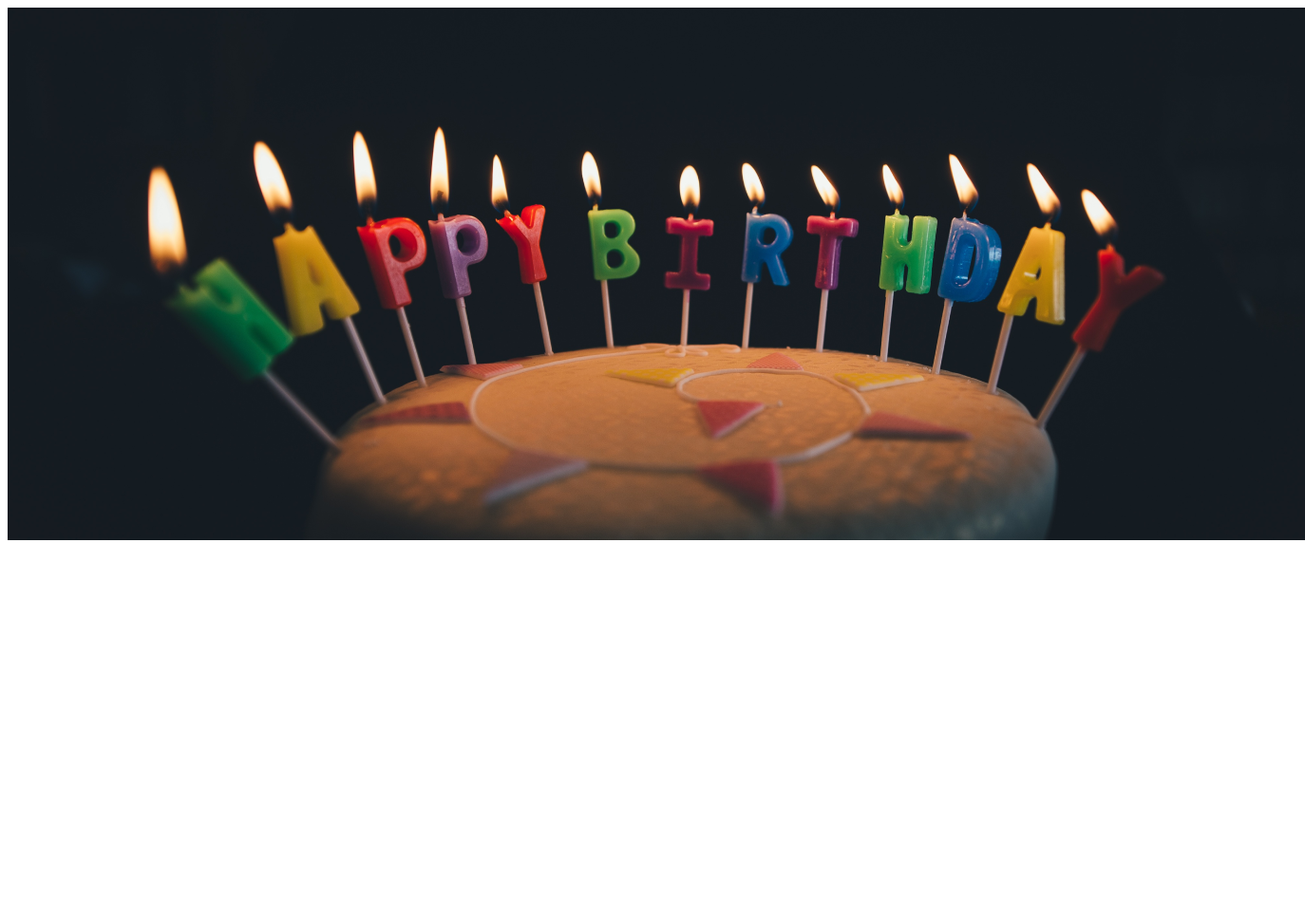
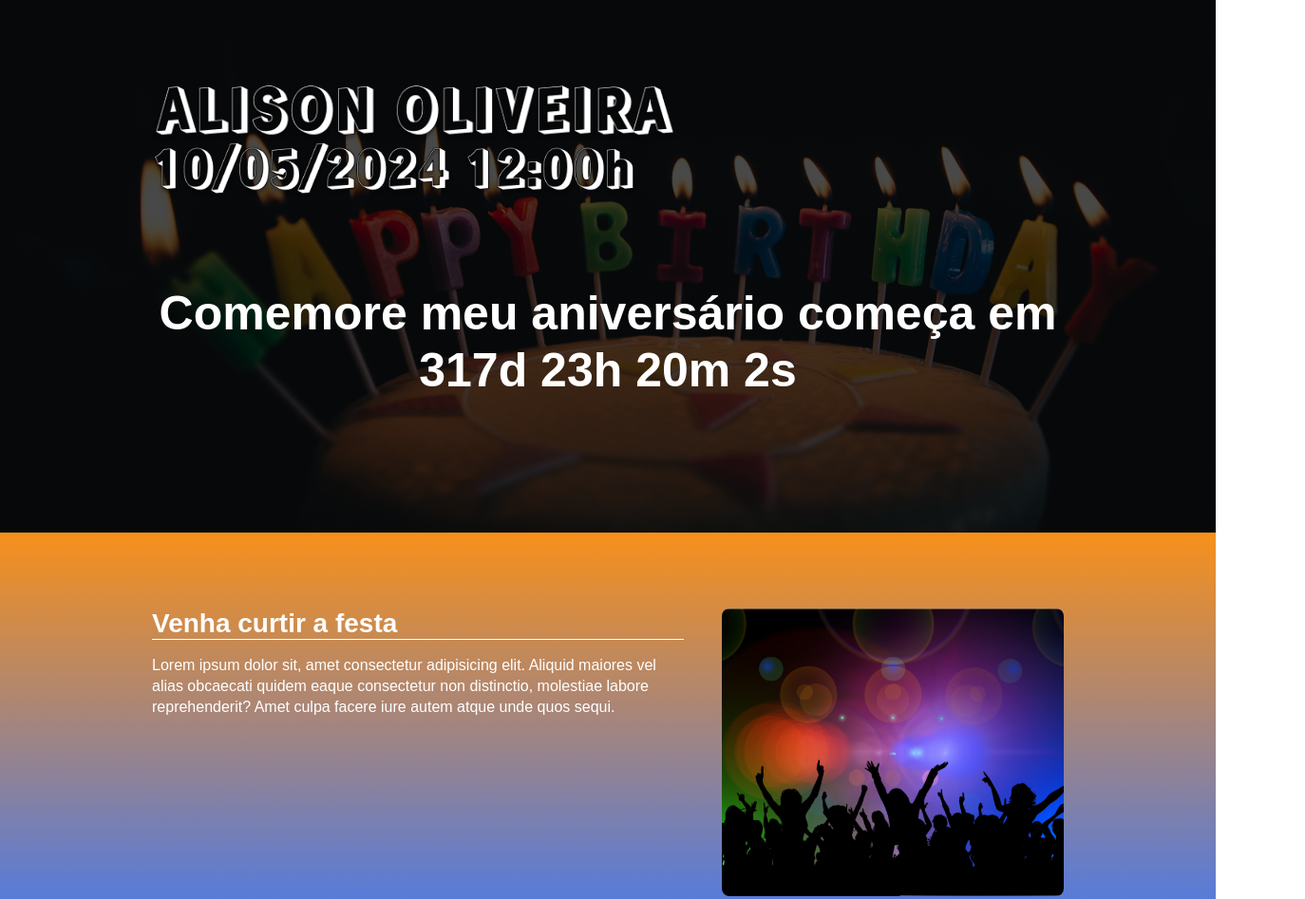
Before and after one commit to alisonoliveira89/aos_birthday, a website built with Parcel: page src/index.html in a window 1280 px wide. Shown: the top 947 px of the page at 95% size, 1374 px wide, since content can reach past the window. Before the commit the page ends 800 px from the top, so only its background shows below. Built offline with nearby package versions, Linux system fonts and the light colour scheme.

Commit message:
finalizando o projeto

```diff
--- a/package.json
+++ b/package.json
@@ -2,9 +2,9 @@
   "name": "exercicio",
   "version": "1.0.0",
   "description": "",
-  "main": "index.js",
   "scripts": {
     "dev": "parcel src/index.html src/styles/main.scss src/scripts/main.js",
+    "build": "parcel build src/index.html",
     "test": "echo \"Error: no test specified\" && exit 1"
   },
   "keywords": [],
--- a/sharp.config.json
+++ b/sharp.config.json
@@ -1,5 +1,5 @@
 {
   "png": {
-    "quality": 75
+    "quality": 85
   }
 }
--- a/src/index.html
+++ b/src/index.html
@@ -4,12 +4,69 @@
 <head>
     <meta charset="UTF-8">
     <meta name="viewport" content="width=device-width, initial-scale=1.0">
-    <title>Document</title>
+    <title>AOS Happy Birthday</title>
+
+    <link rel="preconnect" href="https://fonts.googleapis.com">
+    <link rel="preconnect" href="https://fonts.gstatic.com" crossorigin>
+    <link href="https://fonts.googleapis.com/css2?family=Roboto:wght@400;700&display=swap" rel="stylesheet">
+
     <link rel="stylesheet" href="styles/main.scss">
+    <link rel="stylesheet" href="https://unpkg.com/aos@next/dist/aos.css" />
+
+    <link rel="icon" href="images/icon.png" type="image/png">
 </head>
 
 <body>
-    <img src="images/fundo.png" alt="Imagem de Fundo">
+    <header class="hero">
+        <div class="container">
+            <img class="hero__logo" src="images/logo_aos.png" alt="AOS">
+            <img class="hero__logo" src="images/date1.png" alt="AOS">
+            <p class="hero__text">
+                Comemore meu aniversário começa em <span id="contador"></span>
+            </p>
+        </div>
+    </header>
+    <section class="event event--party">
+        <div class="container" data-aos="fade-down">
+            <div class="event__details">
+                <h2 class="event__details__title">Venha curtir a festa</h2>
+                <p class="event__details__description">
+                    Lorem ipsum dolor sit, amet consectetur adipisicing elit. Aliquid maiores vel alias obcaecati quidem
+                    eaque consectetur non distinctio, molestiae labore reprehenderit? Amet culpa facere iure autem atque
+                    unde quos sequi.
+                </p>
+            </div>
+            <img class="event__image" src="./images/party.png" alt="Front-end">
+        </div>
+    </section>
+    <section class="event event--location event--image-left">
+        <div class="container" data-aos="fade-left">
+            <div class="event__details">
+                <h2 class="event__details__title">Como chegar</h2>
+                <p class="event__details__description">
+                    Lorem ipsum dolor sit, amet consectetur adipisicing elit. Aliquid maiores vel alias obcaecati quidem
+                    eaque consectetur non distinctio, molestiae labore reprehenderit? Amet culpa facere iure autem atque
+                    unde quos sequi.
+                </p>
+            </div>
+            <img class="event__image" src="./images/location.png" alt="mapa gps">
+        </div>
+    </section>
+    <section class="event event--menu">
+        <div class="container" data-aos="fade-up">
+            <div class="event__details">
+                <h2 class="event__details__title">Cardápio completo</h2>
+                <p class="event__details__description">
+                    Lorem ipsum dolor sit, amet consectetur adipisicing elit. Aliquid maiores vel alias obcaecati quidem
+                    eaque consectetur non distinctio, molestiae labore reprehenderit? Amet culpa facere iure autem atque
+                    unde quos sequi.
+                </p>
+            </div>
+            <img class="event__image" src="./images/menu.png" alt="cardápio">
+        </div>
+    </section>
+
+    <script src="https://unpkg.com/aos@next/dist/aos.js"></script>
     <script src="scripts/main.js"></script>
 </body>
 
--- a/src/scripts/main.js
+++ b/src/scripts/main.js
@@ -0,0 +1,29 @@
+AOS.init();
+
+const eventDate = new Date("May 10, 2024 12:00:00");
+const eventTimeStamp = eventDate.getTime();
+
+const countHours = setInterval(function () {
+  const now = new Date();
+  const nowTimeStamp = now.getTime();
+
+  const distanceEvent = eventTimeStamp - nowTimeStamp;
+
+  const dayMs = 1000 * 60 * 60 * 24;
+  const hourMs = 1000 * 60 * 60;
+  const minuteMs = 1000 * 60;
+
+  const daysToTheEvent = Math.floor(distanceEvent / dayMs);
+  const hoursToTheEvent = Math.floor((distanceEvent % dayMs) / hourMs);
+  const minutesToTheEvent = Math.floor((distanceEvent % hourMs) / minuteMs);
+  const secondsToTheEvent = Math.floor((distanceEvent % minuteMs) / 1000);
+
+  document.getElementById(
+    "contador"
+  ).innerHTML = `${daysToTheEvent}d ${hoursToTheEvent}h ${minutesToTheEvent}m ${secondsToTheEvent}s`;
+
+  if (distanceEvent < 0) {
+    clearInterval(countHours);
+    document.getElementById("contador").innerHTML = "Evento expirado";
+  }
+}, 1000);
--- /dev/null
+++ b/src/styles/_event.scss
@@ -0,0 +1,61 @@
+@use "variables";
+
+.event {
+  padding: 80px 0;
+
+  &--party {
+    background-image: linear-gradient(variables.$orange, variables.$blue);
+  }
+
+  &--location {
+    background-image: linear-gradient(variables.$blue, variables.$green);
+  }
+
+  &--menu {
+    background-image: linear-gradient(variables.$green, variables.$red);
+  }
+
+  &--image-left {
+    .container {
+      flex-direction: row-reverse;
+    }
+  }
+
+  .container {
+    display: flex;
+    gap: 40px;
+  }
+
+  &__image {
+    max-width: 360px;
+    border-radius: 8px;
+  }
+
+  &__details {
+    &__title {
+      font-size: 28px;
+      font-weight: bold;
+      margin-bottom: 16px;
+      border-bottom: 1px solid variables.$textColor;
+    }
+
+    &__description {
+      line-height: 22px;
+    }
+  }
+
+  @media (max-width: variables.$screenMobile) {
+    .container {
+      display: block;
+    }
+
+    &__image {
+      width: 100%;
+    }
+
+    &__details {
+      margin-right: 0;
+      margin-bottom: 16px;
+    }
+  }
+}
--- /dev/null
+++ b/src/styles/_hero.scss
@@ -0,0 +1,63 @@
+@use "variables";
+
+.hero {
+  padding-top: 90px;
+  height: 561px;
+  background-image: url(../images/fundo.png);
+  background-repeat: no-repeat;
+  background-size: cover;
+  position: relative;
+
+  .container {
+    position: relative;
+  }
+
+  &::before {
+    position: absolute;
+    top: 0;
+    left: 0;
+    width: 100%;
+    height: 100%;
+    background-color: variables.$backColor;
+    content: "";
+    opacity: 0.7;
+  }
+
+  &__logo {
+    margin: 12 auto;
+    height: 60px;
+    display: block;
+  }
+
+  &__text {
+    margin-top: 90px;
+    //margin-bottom: 90px;
+    color: variables.$textColor;
+    font-weight: 800;
+    font-size: 50px;
+    line-height: 60px;
+    text-align: center;
+  }
+
+  @media (max-width: variables.$screenTablet) {
+    &__logo {
+      height: 48px;
+    }
+
+    &__text {
+      font-size: 40px;
+    }
+  }
+
+  @media (max-width: variables.$screenMobile) {
+    padding-top: 40px 0;
+    &__logo {
+      height: 32px;
+    }
+
+    &__text {
+      font-size: 28px;
+      margin: 24px 8px;
+    }
+  }
+}
--- /dev/null
+++ b/src/styles/_variables.scss
@@ -0,0 +1,10 @@
+$textColor: #fff;
+$backColor: #000;
+
+$orange: rgb(247, 144, 27);
+$blue: rgb(56, 119, 255);
+$green: rgb(50, 186, 37);
+$red: rgb(255, 64, 64);
+
+$screenTablet: 1023px;
+$screenMobile: 767px;
--- a/src/styles/main.scss
+++ b/src/styles/main.scss
@@ -0,0 +1,25 @@
+@use "hero";
+@use "event";
+@use "variables";
+
+* {
+  margin: 0;
+  padding: 0;
+  box-sizing: border-box;
+  font-family: "Robot", sans-serif;
+  color: variables.$textColor;
+}
+
+.container {
+  max-width: 960px;
+  width: 100%;
+  margin: 0 auto;
+
+  @media (max-width: variables.$screenTablet) {
+    max-width: 90%;
+  }
+
+  @media (max-width: variables.$screenMobile) {
+    max-width: 80%;
+  }
+}
```
Also changed, not shown: src/images/date1.png (added), src/images/fundo_mobile.png (added), src/images/icon.png (added), src/images/location.png (added), src/images/logo_aos.png (added), src/images/menu.png (added), src/images/party.png (added).
